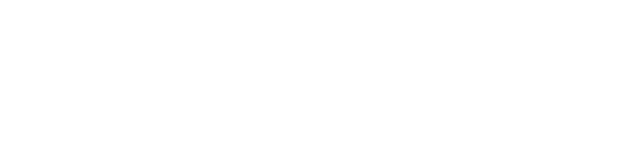
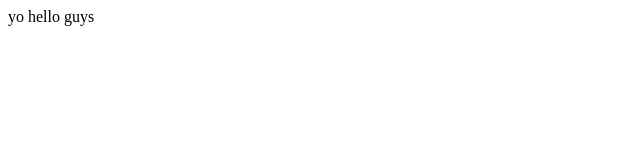
Before and after one commit to kaustub1098/git-demo-branch-push, a plain HTML site: page index.html in a window 1280 px wide. Shown: the whole page, without its empty margins (0-640 px from the left). Drawn offline with Linux system fonts and the light colour scheme.

Commit message:
Index.html updated in dev branch

```diff
--- a/index.html
+++ b/index.html
@@ -1,4 +1,7 @@
 <html>
 <body>
+
+yo hello guys
+
 </body>
 </html>
```
